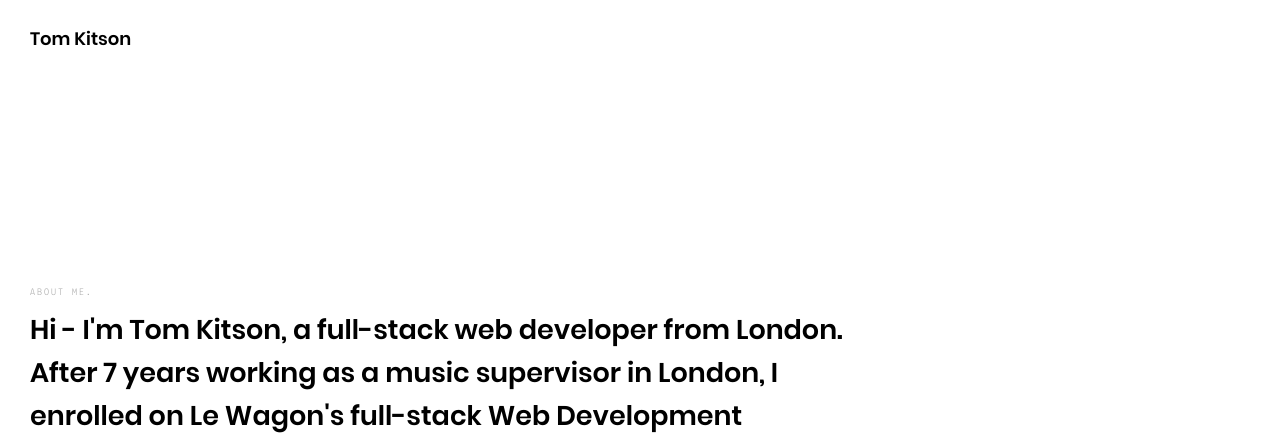
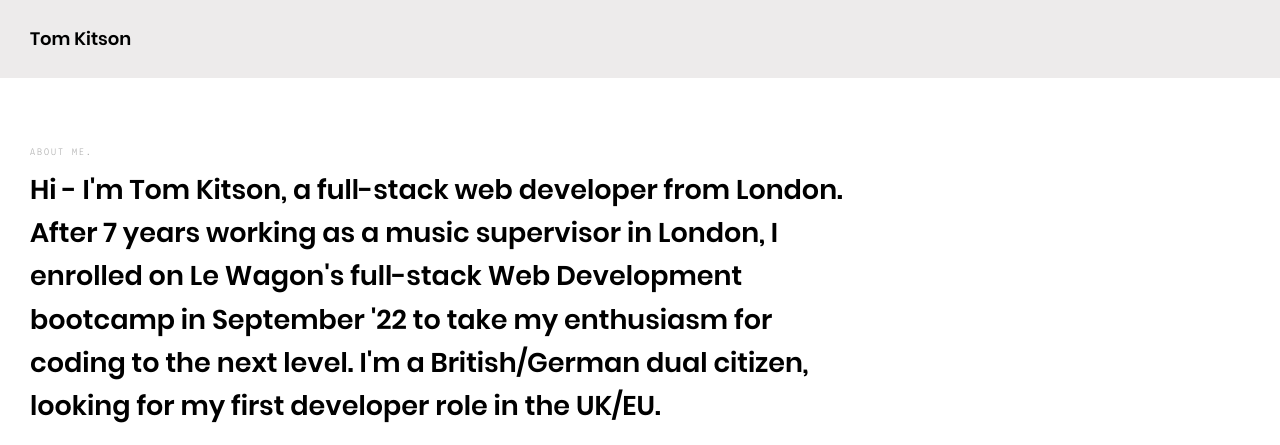
Before and after one commit to arnolds/pineapple, a Jekyll site: the page built from index.html, in a window 1280 px wide. Shown: the top 445 px of the page. Built offline with Jekyll 4.4.1, drawn with Linux system fonts in a browser that asks for light colours; some of the changed text lies outside the part shown.

```diff
--- a/_config.yml
+++ b/_config.yml
@@ -1,7 +1,6 @@
 # User config
 author: "Tom Kitson"
-tagline: "Pineapple Certfied Jekyll Theme"
-description: "Hi - I'm Tom Kitson, a full-stack web developer from London. After 7 years working as a music supervisor in London, I enrolled on Le Wagon's full-stack Web Development bootcamp in September '22 to take my enthusiasm for coding to the next level. I'm a British/German duel citizen, looking for my first developer role in the UK/EU."
+description: "Hi - I'm Tom Kitson, a full-stack web developer from London. After 7 years working as a music supervisor in London, I enrolled on Le Wagon's full-stack Web Development bootcamp in September '22 to take my enthusiasm for coding to the next level. I'm a British/German dual citizen, looking for my first developer role in the UK/EU."
 keywords: "Pineapple, Pineapple Pizza, Pineapple House"
 email: "thomaspfkitson@gmail.com"
 linkedin: "https://www.linkedin.com/in/tom-kitson/"
--- a/assets/scss/_layout.scss
+++ b/assets/scss/_layout.scss
@@ -7,7 +7,7 @@
 }
 
 .header {
-	background: $color-white;
+	background: #edebeb;
 	padding: 3rem 0;
 }
 
@@ -37,7 +37,7 @@
 	z-index: 1;
 
 	@media (min-width: $breakpoint-medium) {
-		padding: 21rem 0 0;
+		// padding: 21rem 0 0;
 		margin-bottom: 23.42rem;
 	}
 }
@@ -345,7 +345,7 @@
 }
 
 .footer {
-	background: $color-alabaster;
+	background: #edebeb;
 	bottom: 0;
 	left: 0;
 	padding: 5rem 0;
```
Also changed, not shown: _posts/projects/2022-12-19-indieshopper.md (+3 -3 lines), _posts/projects/2023-01-09-newsguessr.md (added, +38 -0 lines), assets/images/projects/newguessr/correct.png (added), assets/images/projects/newguessr/home.png (added), assets/images/projects/newguessr/incorrect.png (added), assets/scss/_fonts.scss (line endings or trailing spaces), 1 other file.
